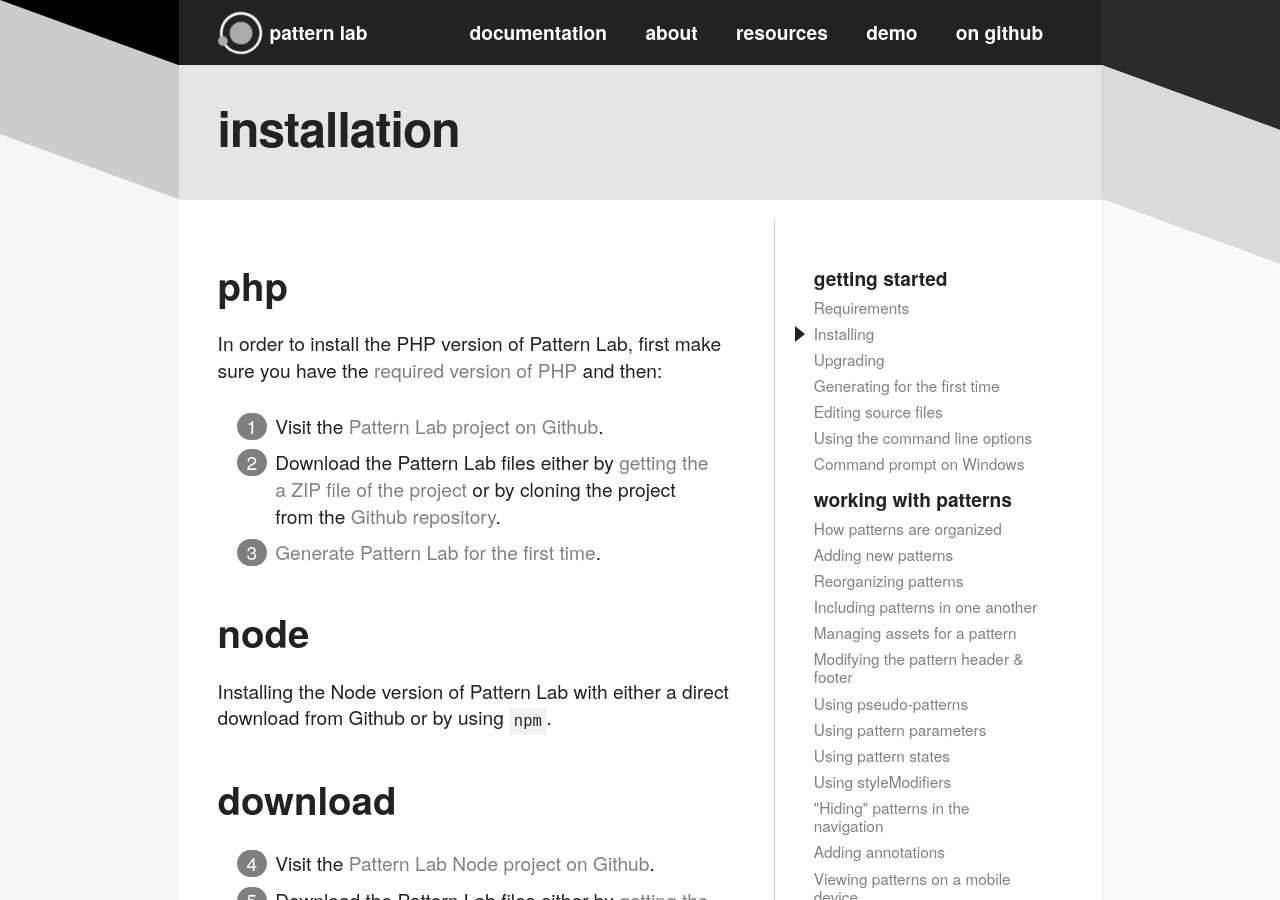
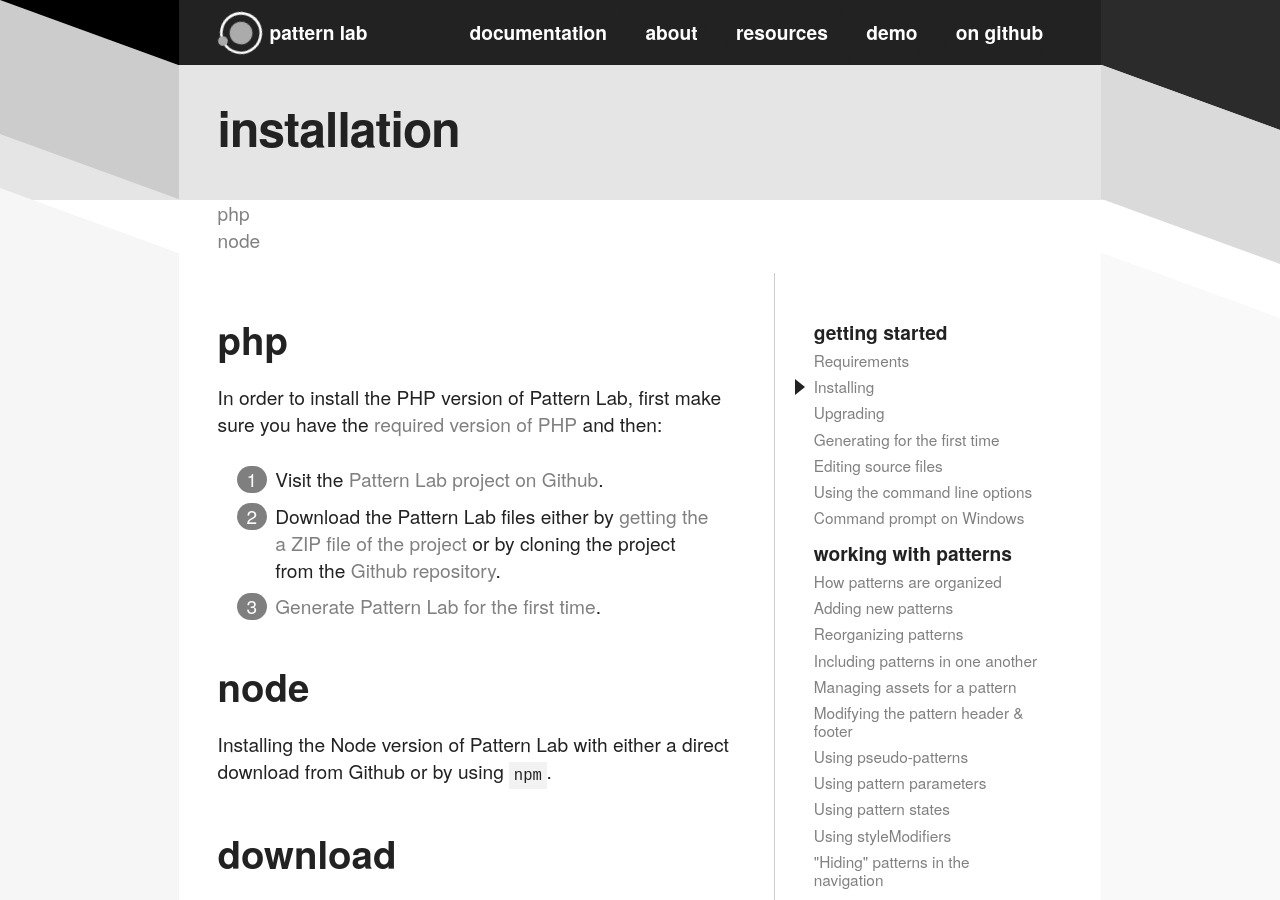
Before and after one commit to pattern-lab/website, a Jekyll site: the page built from patternlabsite/docs/installation.md, in a window 1280 px wide and 900 px high. Built offline with Jekyll 4.4.1, drawn with Linux system fonts in a browser that asks for light colours; Markdown is read by kramdown in place of the engine named in the settings; comment, search, counter and statistics services are not loaded.

Commit message:
Inserted language tab toggle into markup

```diff
--- a/patternlabsite/_layouts/docs.html
+++ b/patternlabsite/_layouts/docs.html
@@ -12,6 +12,16 @@
     <div class="banner">
         <div class="lc">
 	        <h1>{{ page.heading }}</h1>
+        </div>
+    </div>
+    <div class="language-toggle">
+        <div class="lc">
+	        <ul class="tabs">
+		        {% for item in page.languages %}
+		        <li class="tab"><a class="language-btn"
+	href="#{{ item.language }}">{{ item.language }}</a></li>
+			    {% endfor %}
+		    </ul>
         </div>
     </div>
     <div class="guts">
```
